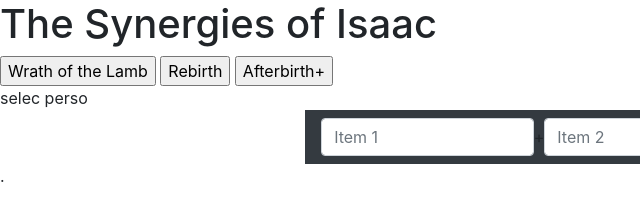
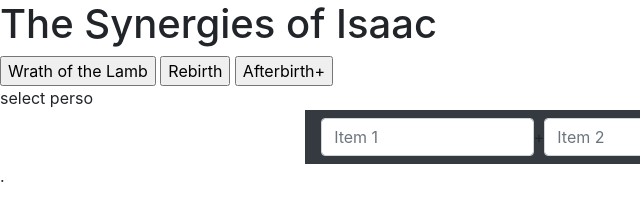
Before and after one commit to gui-lef/guillaume_projet, a plain HTML site: page index1.html in a window 1280 px wide. Shown: the full height of the page, 0-640 px from the left. Drawn offline with Linux system fonts and the light colour scheme.

Commit message:
test changement

```diff
--- a/index1.html
+++ b/index1.html
@@ -20,8 +20,8 @@
         <input type="button" id="btnRebirth" value="Rebirth">
         <input type="button" id="btnAfterbirth" value="Afterbirth+">
     </div>
-    <div id="selec_persos">
-        selec perso
+    <div id="select_persos">
+        select perso
     </div>
     <div class="container-fluid">
         <div class="row justify-content-around">
```
